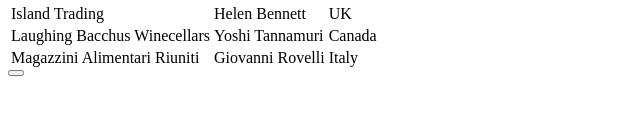
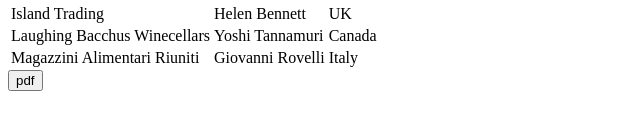
Before and after one commit to sarathiidss/jspdf, a plain HTML site: page index.html in a window 1280 px wide. Shown: the part 152-282 px from the top of the page, 0-640 px from the left. Drawn offline with nearby package versions, Linux system fonts and the light colour scheme.

Commit message:
1 file modified

```diff
--- a/index.html
+++ b/index.html
@@ -58,7 +58,7 @@
       <td>Italy</td>
     </tr>
   </table>
-  <button id="print"></button>
+  <button id="print">pdf</button>
 </body>
 
 </html>
```
